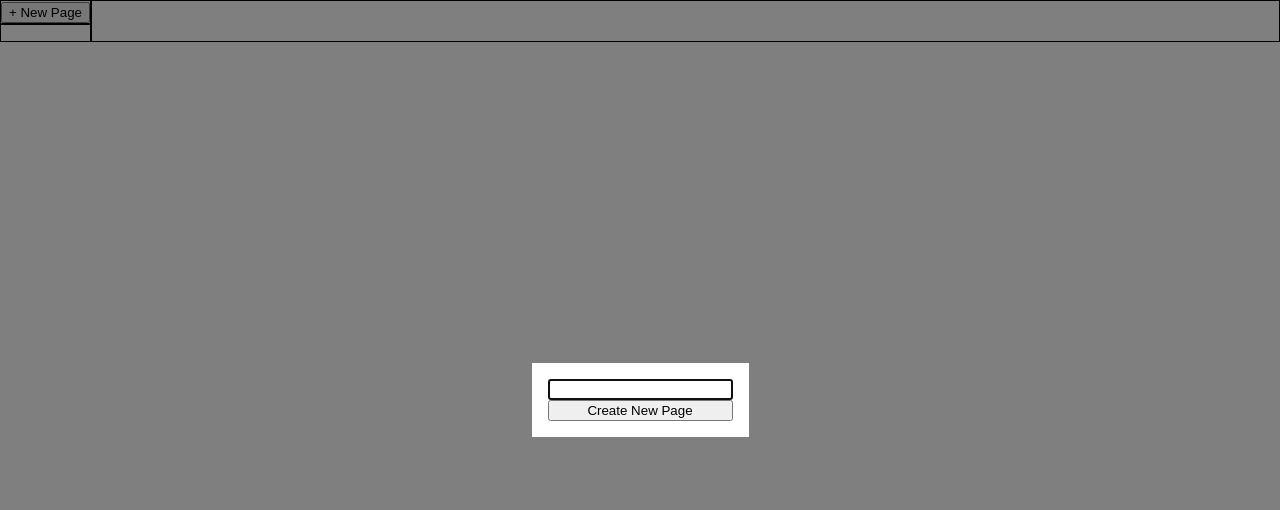
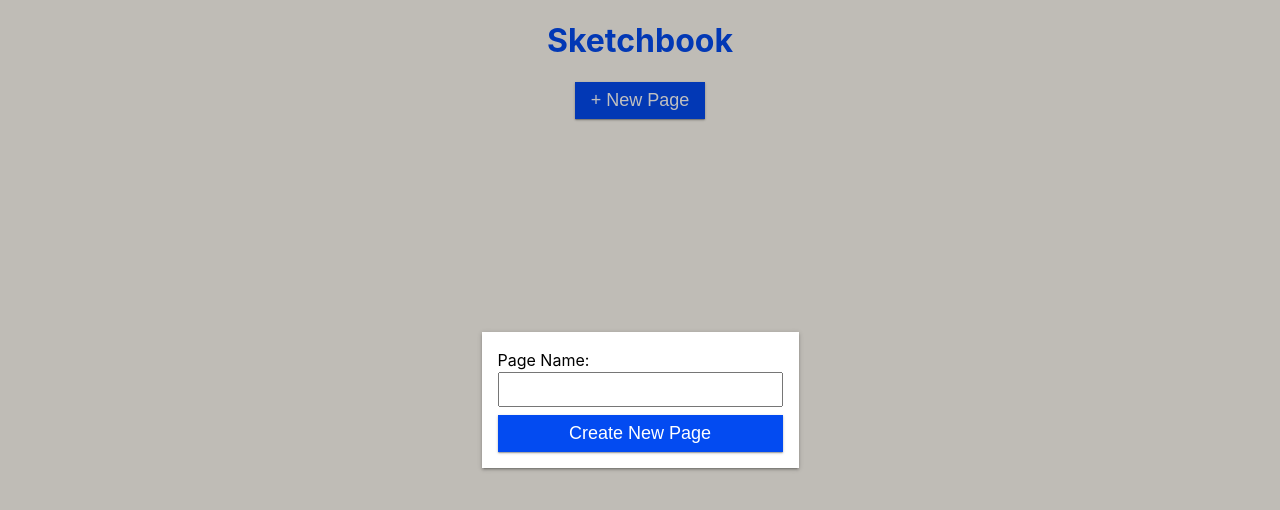
Before and after one commit to rhys-jmc/mt-sketchbook, a React (Create React App) app: page / in a window 1280 px wide. Both pictures are taken after a click on the button "+ New Page". Shown: the top 510 px of the page. Built offline with nearby package versions, Linux system fonts and the light colour scheme.

Commit message:
Added styling and button behaviour

```diff
--- a/package.json
+++ b/package.json
@@ -3,10 +3,12 @@
   "version": "0.1.0",
   "private": true,
   "dependencies": {
+    "classnames": "^2.2.6",
     "react": "^16.7.0",
     "react-dom": "^16.7.0"
   },
   "devDependencies": {
+    "@types/classnames": "^2.2.7",
     "@types/jest": "23.3.13",
     "@types/node": "10.12.19",
     "@types/react": "16.7.22",
--- a/src/components/App.css
+++ b/src/components/App.css
@@ -4,11 +4,12 @@
 
 .Container {
   display: flex;
+  align-items: flex-start;
+  justify-content: center;
 }
 
-.CanvasContainer {
-  flex: 1;
-  text-align: center;
+.Container > * {
+  flex: 0;
 }
 
 .Form {
--- a/src/components/App.tsx
+++ b/src/components/App.tsx
@@ -12,6 +12,7 @@ import PageListItem from "./PageListItem";
 import { CANVAS_WIDTH, CANVAS_HEIGHT } from "../constants";
 import { Page } from "../types";
 import "./App.css";
+import PageList from "./PageList";
 
 interface AppState {
   activePageId?: number;
@@ -68,7 +69,9 @@ class App extends Component<{}, AppState> {
 
   handleSubmit = (
     closeModal: CloseOpenModalFunction
-  ): FormEventHandler<HTMLFormElement> => () => {
+  ): FormEventHandler<HTMLFormElement> => event => {
+    event.preventDefault();
+
     this.setState(
       state => {
         const lastPage = state.pages[state.pages.length - 1];
@@ -92,12 +95,17 @@ class App extends Component<{}, AppState> {
 
   render() {
     return (
+      <>
+        <h1>Sketchbook</h1>
         <div className="Container">
+          <div className="outline">
             <div>
-          <div className="outline">
               <Modal
                 render={({ openModal }) => (
-                <button onClick={this.handleNewPageClick(openModal)}>
+                  <button
+                    className="btn large primary"
+                    onClick={this.handleNewPageClick(openModal)}
+                  >
                     + New Page
                   </button>
                 )}
@@ -107,7 +115,11 @@ class App extends Component<{}, AppState> {
 
                   return (
                     <form className="Form" onSubmit={submit}>
+                      <label htmlFor="page-name">Page Name:</label>
                       <input
+                        autoComplete="off"
+                        name="page-name"
+                        id="page-name"
                         type="text"
                         value={this.state.newPage}
                         onChange={this.handleChange("newPage")}
@@ -121,26 +133,24 @@ class App extends Component<{}, AppState> {
                         }
                         required
                       />
-                    <button type="submit">Create New Page</button>
+                      <button className="large primary" type="submit">
+                        Create New Page
+                      </button>
                     </form>
                   );
                 }}
               </Modal>
             </div>
-          <div className="outline">
-            <ul>
-              {this.state.pages.map(({ id, label }) => (
-                <PageListItem
-                  key={id}
-                  isActive={id === this.state.activePageId}
-                  label={label}
-                  onClick={this.handlePageClick(id)}
+            {typeof this.state.activePageId !== "undefined" && (
+              <div>
+                <PageList
+                  pages={this.state.pages}
+                  activePageId={this.state.activePageId}
+                  onPageClick={this.handlePageClick}
                 />
-              ))}
-            </ul>
               </div>
+            )}
           </div>
-        <div className="CanvasContainer outline">
           {typeof this.state.activePageId !== "undefined" && (
             <Canvas
               imageData={this.state.pages[this.state.activePageId].imageData}
@@ -148,7 +158,7 @@ class App extends Component<{}, AppState> {
             />
           )}
         </div>
-      </div>
+      </>
     );
   }
 }
--- a/src/components/Canvas.tsx
+++ b/src/components/Canvas.tsx
@@ -82,7 +82,6 @@ export default class Canvas extends Component<CanvasProps, CanvasState> {
 
     return (
       <canvas
-        className="outline"
         width={CANVAS_WIDTH}
         height={CANVAS_HEIGHT}
         ref={this.canvasRef}
--- a/src/components/Modal.css
+++ b/src/components/Modal.css
@@ -7,10 +7,12 @@
   display: flex;
   justify-content: center;
   align-items: center;
-  background: rgba(0, 0, 0, 0.5);
+  background: rgba(0, 0, 0, 0.25);
 }
 
 .Modal {
   padding: 16px;
   background: white;
+  box-shadow: 0px 1px 5px 0px rgba(0, 0, 0, 0.2),
+    0px 2px 2px 0px rgba(0, 0, 0, 0.14), 0px 3px 1px -2px rgba(0, 0, 0, 0.12);
 }
--- a/src/components/Modal.tsx
+++ b/src/components/Modal.tsx
@@ -1,4 +1,4 @@
-import React, { Component, ReactNode } from "react";
+import React, { Component, ReactNode, KeyboardEventHandler } from "react";
 import "./Modal.css";
 
 export type CloseOpenModalFunction = (callback?: () => void) => void;
@@ -19,6 +19,20 @@ interface ModalState {
 
 export default class Modal extends Component<ModalProps, ModalState> {
   state = { open: false };
+
+  componentDidMount() {
+    document.addEventListener("keyup", this.handleKeyUp);
+  }
+
+  componentWillUnmount() {
+    document.removeEventListener("keyup", this.handleKeyUp);
+  }
+
+  handleKeyUp = (ev: KeyboardEvent) => {
+    if (ev.key === "Escape") {
+      this.closeModal();
+    }
+  };
 
   closeModal: CloseOpenModalFunction = () => {
     this.setState({ open: false });
--- /dev/null
+++ b/src/components/PageList.css
@@ -0,0 +1,3 @@
+.PageList {
+  padding: 0;
+}
--- /dev/null
+++ b/src/components/PageList.tsx
@@ -0,0 +1,25 @@
+import React from "react";
+import { Page } from "../types";
+import PageListItem from "./PageListItem";
+import "./PageList.css";
+
+export default ({
+  activePageId,
+  onPageClick,
+  pages
+}: {
+  activePageId: number;
+  onPageClick(id: number): () => void;
+  pages: Page[];
+}) => (
+  <ul className="PageList">
+    {pages.map(({ id, label }) => (
+      <PageListItem
+        key={id}
+        isActive={id === activePageId}
+        label={label}
+        onClick={onPageClick(id)}
+      />
+    ))}
+  </ul>
+);
--- a/src/components/PageListItem.css
+++ b/src/components/PageListItem.css
@@ -1,3 +1,13 @@
 .PageListItem {
-  padding: 4px;
+  display: inline-block;
+  width: 100%;
+  margin: 4px 0;
 }
+
+.ItemButtonActive {
+  background-color: var(--secondary);
+}
+
+button:disabled.ItemButtonActive {
+  color: white;
+}
--- a/src/components/PageListItem.tsx
+++ b/src/components/PageListItem.tsx
@@ -1,4 +1,5 @@
 import React, { MouseEventHandler } from "react";
+import classnames from "classnames";
 import "./PageListItem.css";
 
 interface PageListItemProps {
@@ -8,7 +9,13 @@ interface PageListItemProps {
 }
 
 export default ({ isActive, label, onClick }: PageListItemProps) => (
-  <li className={`PageListItem${isActive ? " active" : ""}`}>
-    <button onClick={onClick}>{label}</button>
+  <li className="PageListItem">
+    <button
+      className={classnames("ItemButton", isActive && "ItemButtonActive")}
+      onClick={onClick}
+      disabled={isActive}
+    >
+      {label}
+    </button>
   </li>
 );
--- a/src/index.css
+++ b/src/index.css
@@ -1,3 +1,15 @@
+:root {
+  --primary: #034bf1;
+  --secondary: #ff7400;
+  --page: #fffbf3;
+  --background: #ffe258;
+  --border: #ffaa00;
+}
+
+* {
+  outline: 0;
+}
+
 body {
   margin: 0;
   padding: 0;
@@ -6,6 +18,7 @@ body {
     sans-serif;
   -webkit-font-smoothing: antialiased;
   -moz-osx-font-smoothing: grayscale;
+  background-color: var(--page);
 }
 
 code {
@@ -13,10 +26,66 @@ code {
     monospace;
 }
 
-body .outline {
-  border: 1px solid;
+.outline {
+  margin: 0 32px 32px;
 }
 
-.active {
-  background: rgba(0, 0, 0, 0.25);
+canvas {
+  border: 4px solid var(--border);
+  background-color: white;
 }
+
+h1 {
+  text-align: center;
+  color: var(--primary);
+}
+
+button {
+  border: 0;
+  font-size: 0.75em;
+  padding: 6px 12px;
+  width: 100%;
+  white-space: nowrap;
+  background-color: var(--background);
+  box-shadow: 0px 1px 3px 0px rgba(0, 0, 0, 0.2),
+    0px 1px 1px 0px rgba(0, 0, 0, 0.14), 0px 2px 1px -1px rgba(0, 0, 0, 0.12);
+}
+
+button:not(:disabled):hover {
+  cursor: pointer;
+  filter: brightness(105%);
+  transform: translateY(-2px);
+  box-shadow: 0px 1px 5px 0px rgba(0, 0, 0, 0.2),
+    0px 2px 2px 0px rgba(0, 0, 0, 0.14), 0px 3px 1px -2px rgba(0, 0, 0, 0.12);
+}
+
+button:active,
+button:focus {
+  transform: translateY(0px);
+  box-shadow: 0px 1px 3px 0px rgba(0, 0, 0, 0.2),
+    0px 1px 1px 0px rgba(0, 0, 0, 0.14), 0px 2px 1px -1px rgba(0, 0, 0, 0.12);
+}
+
+button.large {
+  font-size: 1.125em;
+  padding: 8px 16px;
+}
+
+button.primary {
+  color: white;
+  background-color: var(--primary);
+}
+
+button:disabled {
+  color: gray;
+}
+
+label {
+  line-height: 150%;
+}
+
+input {
+  padding: 4px 8px;
+  font-size: 1.25em;
+  margin-bottom: 8px;
+}
```
Also changed, not shown: 1 other file (tests, documents, lock files or other folders). Lines whose indentation alone changed are shown as unchanged.
